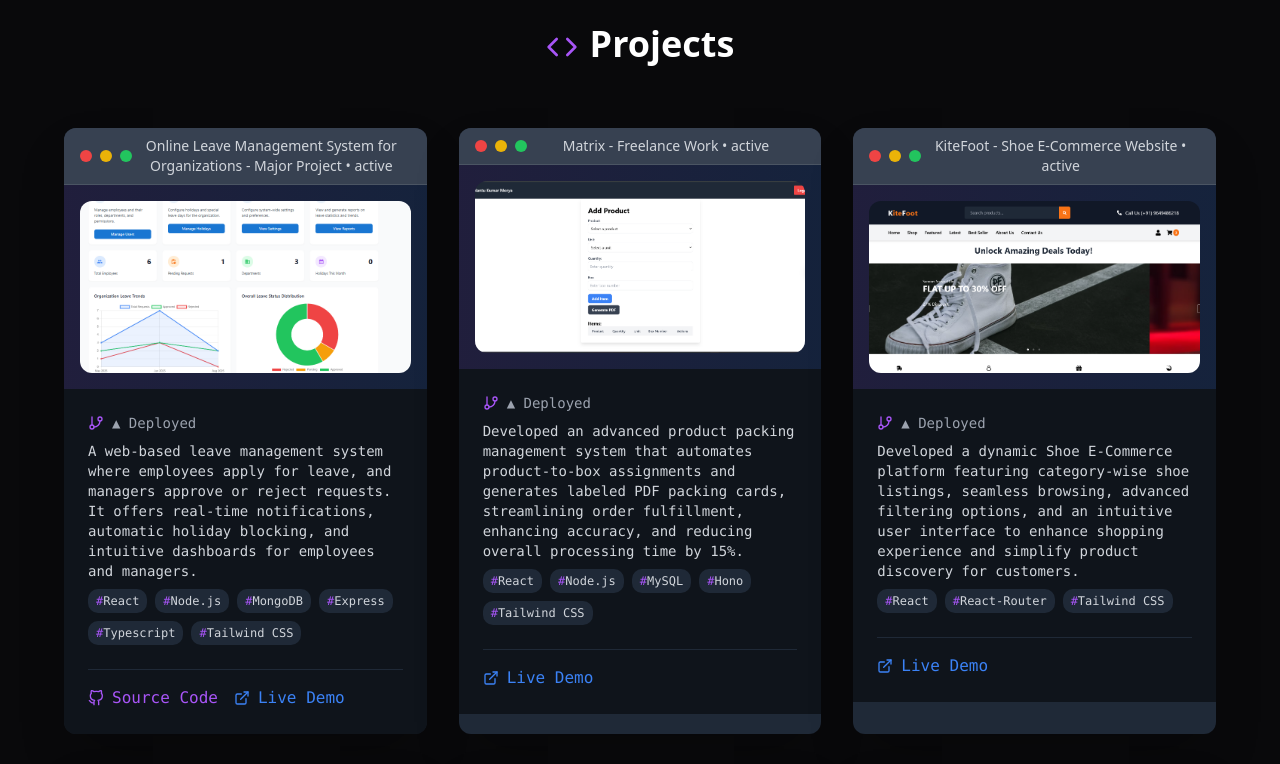
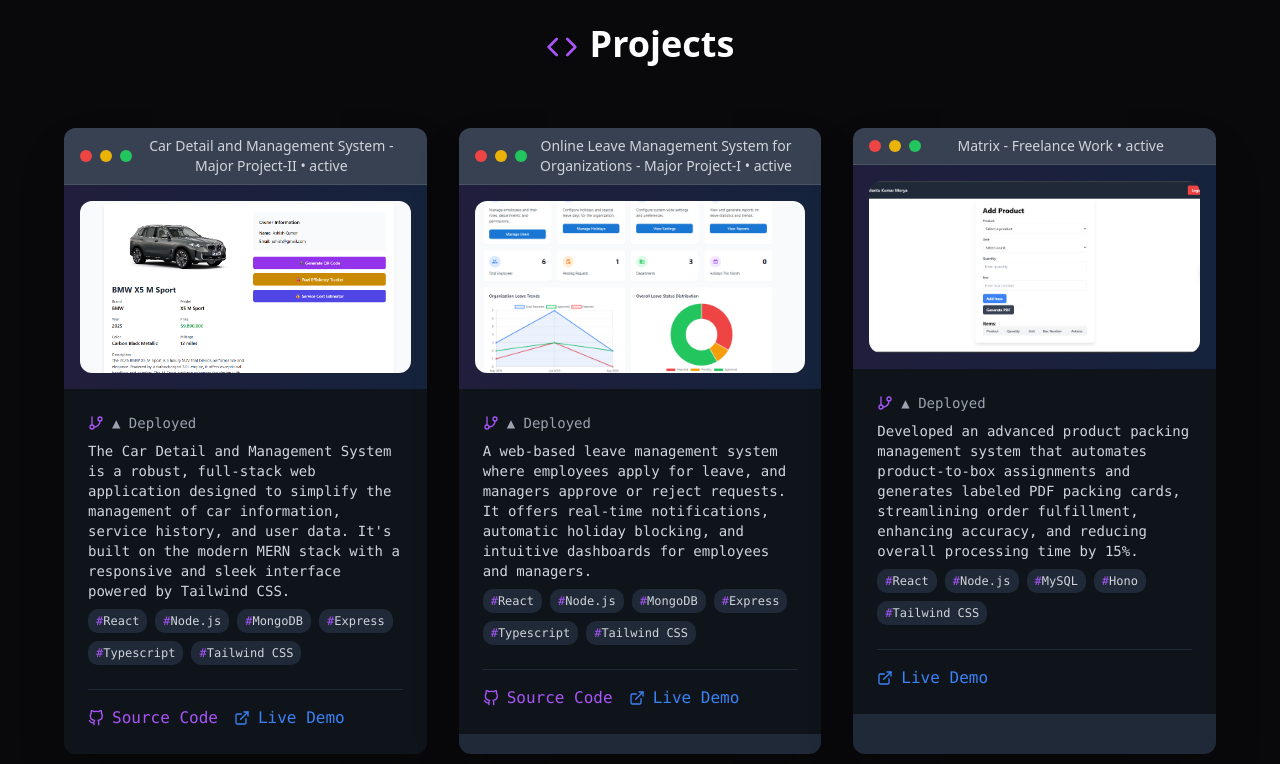
Before and after one commit to Mantu008/Professional-Portfolio, a React (Vite) app: page / in a window 1280 px wide. Shown: the part 3720-4484 px from the top of the page. Built offline with nearby package versions, Linux system fonts and the light colour scheme.

Commit message:
Add Car Detail and Management System project with updated details and image

```diff
--- a/src/components/DevProjects.tsx
+++ b/src/components/DevProjects.tsx
@@ -80,7 +80,34 @@ export function DevProjects() {
     const projects = [
         {
             id: 1,
-            title: "Online Leave Management System for Organizations - Major Project",
+            title: "Car Detail and Management System - Major Project-II",
+            description:
+                "The Car Detail and Management System is a robust, full-stack web application designed to simplify the management of car information, service history, and user data. It's built on the modern MERN stack with a responsive and sleek interface powered by Tailwind CSS.",
+            img: "/car-man.png",
+            iconLists: [
+                "/react.svg",
+                "/node.svg",
+                "/mongodb.png",
+                "/express.png",
+                "react-router copy.svg",
+                "typescript.png",
+            ],
+            link: "https://car-detail-and-management-system-fr.vercel.app/",
+            github: "https://github.com/Mantu008/Car-Detail-and-Management-System",
+            stack: [
+                "React",
+                "Node.js",
+                "MongoDB",
+                "Express",
+                "Typescript",
+                "Tailwind CSS",
+            ],
+            status: "active",
+            deployed: true,
+        },
+        {
+            id: 2,
+            title: "Online Leave Management System for Organizations - Major Project-I",
             description:
                 "A web-based leave management system where employees apply for leave, and managers approve or reject requests. It offers real-time notifications, automatic holiday blocking, and intuitive dashboards for employees and managers.",
             img: "/leave-managemant.png",
@@ -106,7 +133,7 @@ export function DevProjects() {
             deployed: true,
         },
         {
-            id: 2,
+            id: 3,
             title: "Matrix - Freelance Work",
             description:
                 "Developed an advanced product packing management system that automates product-to-box assignments and generates labeled PDF packing cards, streamlining order fulfillment, enhancing accuracy, and reducing overall processing time by 15%.",
@@ -119,20 +146,20 @@ export function DevProjects() {
             deployed: true,
         },
         {
-            id: 3,
+            id: 4,
             title: "KiteFoot - Shoe E-Commerce Website",
             description:
                 "Developed a dynamic Shoe E-Commerce platform featuring category-wise shoe listings, seamless browsing, advanced filtering options, and an intuitive user interface to enhance shopping experience and simplify product discovery for customers.",
             img: "/kitefoot.png",
             iconLists: ["/react.svg", "/tail.svg", "/react-router.svg"],
-            link: "https://www.kitefoot.com/",
+            link: "https://kitefoot.vercel.app/",
             github: "",
             stack: ["React", "React-Router", "Tailwind CSS"],
             status: "active",
             deployed: true,
         },
         {
-            id: 4,
+            id: 5,
             title: "NextAuth v5 - Secure Authentication",
             description:
                 "Implemented advanced authentication in Next.js using NextAuth v5, integrating OAuth, JWT, and session management to ensure robust security, seamless login experiences, and efficient user identity management across the application.",
@@ -145,7 +172,7 @@ export function DevProjects() {
             deployed: true,
         },
         {
-            id: 5,
+            id: 6,
             title: "VaultX-",
             description:
                 "VaultX 🔐 is a web-based platform for uploading, categorizing, and exploring event-based images and videos like Weddings, Birthdays, and Mehandi, offering seamless browsing and easy media organization.",
@@ -173,7 +200,7 @@ export function DevProjects() {
             deployed: true,
         },
         {
-            id: 6,
+            id: 7,
             title: "Hotel Booking - Hackathon Work",
             description:
                 "Built a responsive Hotel Booking frontend featuring detailed hotel specifications, amenities, image galleries, and advanced filtering options, enabling users to easily search, compare, and select accommodations effortlessly.",
@@ -192,7 +219,7 @@ export function DevProjects() {
             deployed: true,
         },
         {
-            id: 7,
+            id: 8,
             title: "E-Commerce Backend - MERN Stack",
             description:
                 "Implemented full CRUD functionality with secure JWT-based authentication using Express.js and MongoDB, enabling efficient user and product management with robust access control and data handling.",
@@ -205,7 +232,7 @@ export function DevProjects() {
             deployed: true,
         },
         {
-            id: 8,
+            id: 9,
             title: "E-Commerce - React with Auth0",
             description:
                 "Developed a feature-rich E-Commerce platform using React and Redux Toolkit, integrating Auth0 for secure authentication and React Router for efficient client-side navigation and seamless user experience.",
@@ -224,7 +251,7 @@ export function DevProjects() {
             deployed: true,
         },
         {
-            id: 9,
+            id: 10,
             title: "Quotation System",
             description:
                 "Developed a web-based quotation management system with a clean UI and robust backend, enabling users to create, manage, and share customer quotations efficiently, streamlining business workflow and operations.",
@@ -245,7 +272,7 @@ export function DevProjects() {
             deployed: true,
         },
         {
-            id: 10,
+            id: 11,
             title: "Walk Safe - Hackthon Work",
             description:
                 "Walk Safe is a MERN-based safety app enabling users to report incidents, share unsafe locations, access real-time alerts, chat 24/7, and securely interact through JWT authentication for enhanced personal and community safety.",
@@ -266,7 +293,7 @@ export function DevProjects() {
             deployed: true,
         },
         {
-            id: 11,
+            id: 12,
             title: "Simple E-Commerce - HTML/CSS/JS",
             description:
                 "Crafted a fully responsive Electronic E-Commerce website using HTML, CSS, JavaScript, and Bootstrap, emphasizing modern front-end design, smooth navigation, and enhanced user experience across all devices and screen sizes.",
```
Also changed, not shown: public/car-man.png (added).
